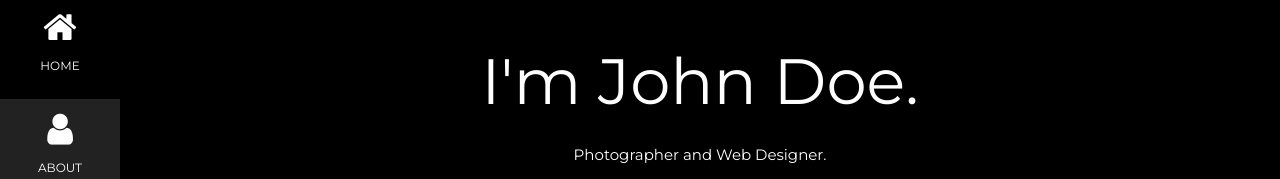
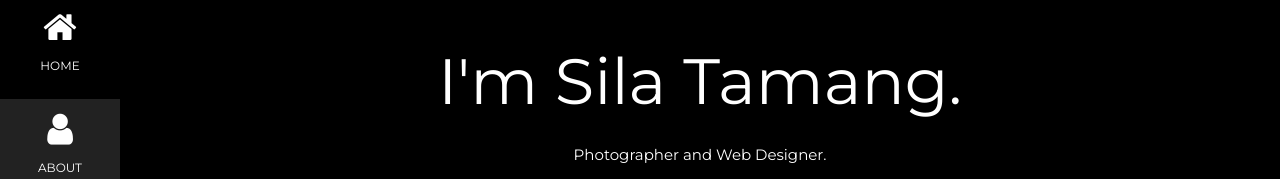
Before and after one commit to silatamang/silatamang.github.io, a plain HTML site: page index.html in a window 1280 px wide. Shown: the part 21-200 px from the top of the page. Drawn offline with nearby package versions, Linux system fonts and the light colour scheme.

Commit message:
Update index.html

```diff
--- a/index.html
+++ b/index.html
@@ -54,7 +54,7 @@ body, h1,h2,h3,h4,h5,h6 {font-family: "Montserrat", sans-serif}
 <div class="w3-padding-large" id="main">
   <!-- Header/Home -->
   <header class="w3-container w3-padding-32 w3-center w3-black" id="home">
-    <h1 class="w3-jumbo"><span class="w3-hide-small">I'm</span> John Doe.</h1>
+    <h1 class="w3-jumbo"><span class="w3-hide-small">I'm</span> Sila Tamang.</h1>
     <p>Photographer and Web Designer.</p>
     <img src="/w3images/man_smoke.jpg" alt="boy" class="w3-image" width="992" height="1108">
   </header>
```
